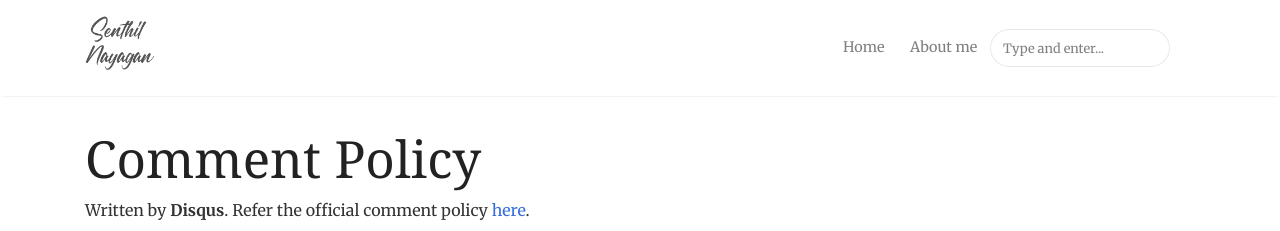
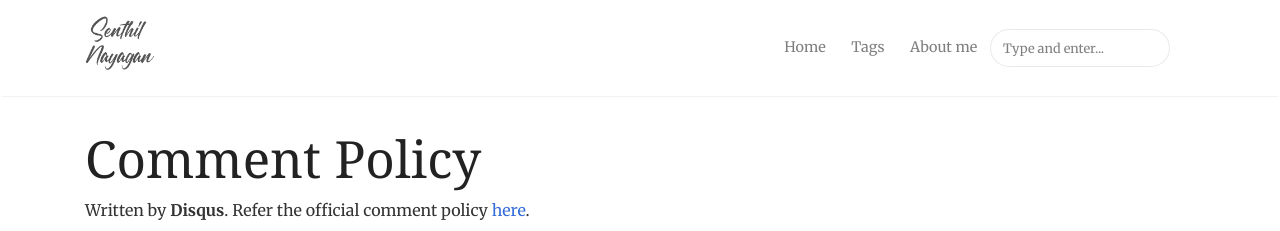
Before and after one commit to SenthilNayagan/senthilnayagan.github.io, a Jekyll site: the page built from _pages/comment-policy.md, in a window 1280 px wide. Shown: the top 231 px of the page. Built offline with Jekyll 4.4.1, drawn with Linux system fonts in a browser that asks for light colours; nearby versions of some CDN libraries.

Commit message:
Tags top menu included

```diff
--- a/_layouts/default.html
+++ b/_layouts/default.html
@@ -26,12 +26,8 @@
 	<noscript id="deferred-styles">
         <!-- Google Fonts-->
 		<link href="https://fonts.googleapis.com/css?family=Righteous%7CMerriweather:300,300i,400,400i,700,700i" rel="stylesheet">
-        <!--<link href="https://fonts.googleapis.com/css?family=Lora:400,400i,700" rel="stylesheet">
-        <link href="https://fonts.googleapis.com/css2?family=Roboto:wght@100&display=swap" rel="stylesheet">
-        <link href="https://fonts.googleapis.com/css2?family=Edu+VIC+WA+NT+Beginner&family=Oswald:wght@300&family=Roboto:wght@100&display=swap" rel="stylesheet">-->
 
         <!-- Font Awesome Icons -->
-        <!--<link rel="stylesheet" href="https://use.fontawesome.com/releases/v5.0.13/css/all.css" integrity="sha384-DNOHZ68U8hZfKXOrtjWvjxusGo9WQnrNx2sqG0tfsghAvtVlRW3tvkXWZh58N9jp" crossorigin="anonymous">-->
         <link rel="stylesheet" href="https://use.fontawesome.com/releases/v5.3.1/css/all.css" integrity="sha384-mzrmE5qonljUremFsqc01SB46JvROS7bZs3IO2EmfFsd15uHvIt+Y8vEf7N7fWAU" crossorigin="anonymous">
 	</noscript>
 
@@ -60,6 +56,14 @@
                     <li class="nav-item">
                     {% endif %}
                     <a class="nav-link" href="{{ site.baseurl }}/index.html">Home</a>
+                    </li>
+
+                    {% if page.url == "/tags" %}
+                    <li class="nav-item active">
+                    {% else %}
+                    <li class="nav-item">
+                    {% endif %}
+                    <a class="nav-link" href="{{ site.baseurl }}/tags">Tags</a>
                     </li>
 
                     {% if page.url == "/about" %}
```
Also changed, not shown: other parts of _layouts/default.html (+1 -1 lines).
